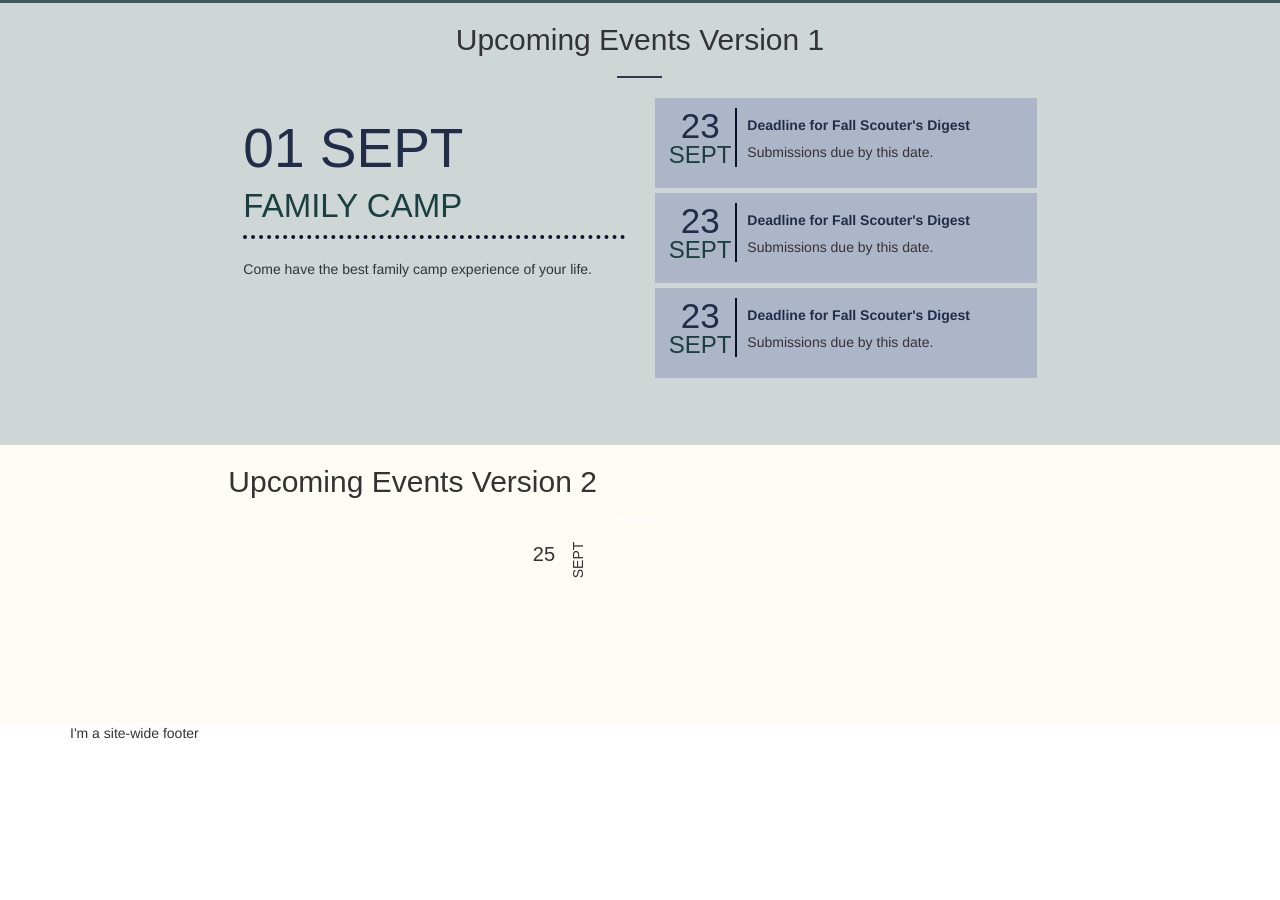
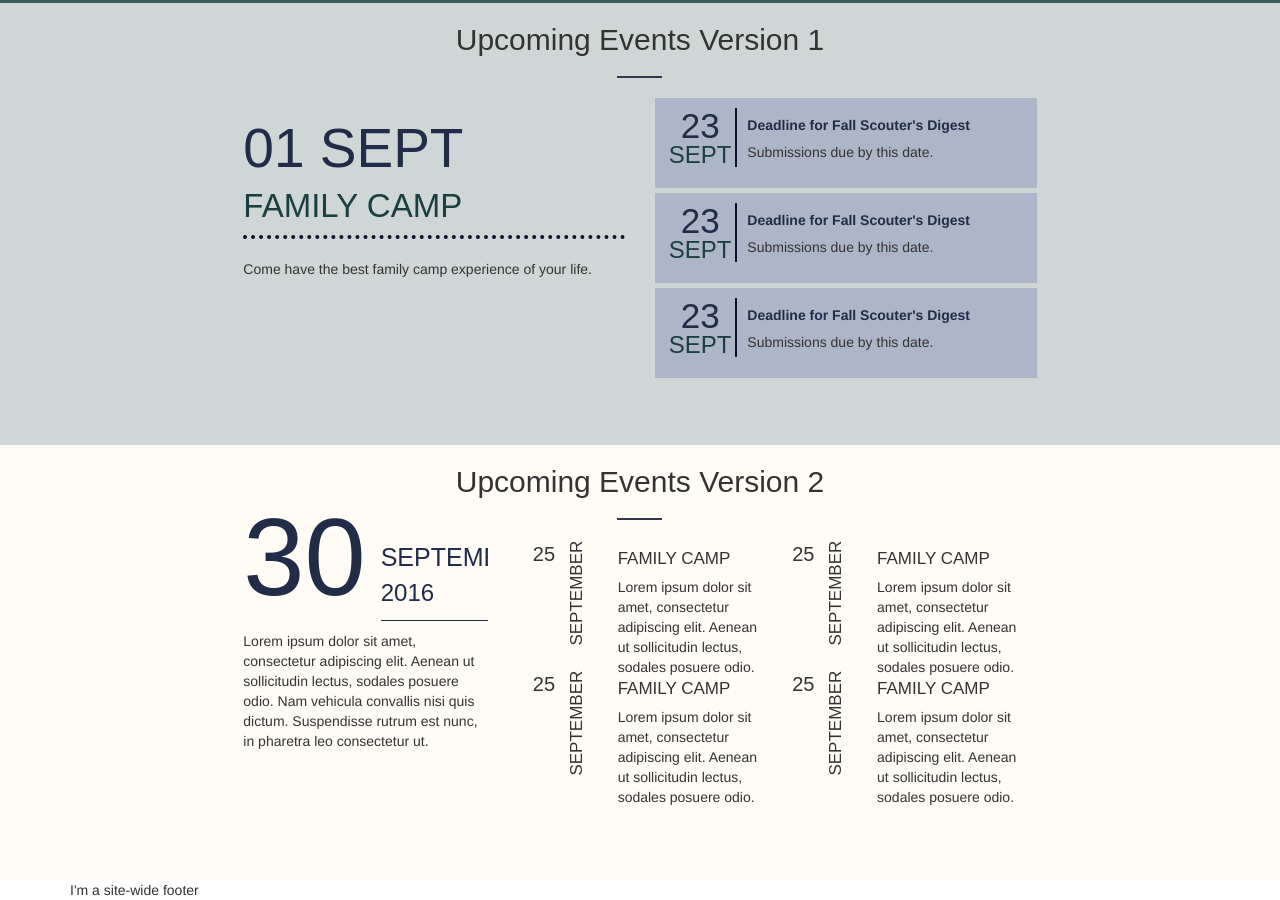
Before and after one commit to edamtoft/goshen, a Jekyll site: the page built from index.html, in a window 1280 px wide and 900 px high, scrolled down 806 px. Built offline with Jekyll 4.4.1, drawn with Linux system fonts in a browser that asks for light colours; some web fonts are replaced; before the commit the page ends 1549 px from its top, so only the background shows below that.

Commit message:
Events layouts and camp page design

```diff
--- a/_layouts/page.html
+++ b/_layouts/page.html
@@ -3,7 +3,8 @@ layout: base
 ---
 <header class="container-fluid" style="background-image: url('{{page.image}}'); background-size: cover; background-position: {{page.imagePosition}}; height: 60%;">
     {% include nav.html %}
+    <h1 class="gsrMainTitle">{{page.title}}</h1>
 </header>
-<main class="container">
+<main class="container-fluid">
   {{content}}
 </main>
--- a/about.markdown
+++ /dev/null
@@ -1,4 +0,0 @@
----
-title: About
-layout: page
----
--- a/index.html
+++ b/index.html
@@ -104,15 +104,56 @@ layout: home
 </div>
 <div class="row" style="background-color: #FFFCF6; padding-bottom: 5%;">
     <div class="col-sm-8 col-sm-offset-2">
-        <h2 class="gsrtitle4 text-center;">Upcoming Events Version 2</h2>
+        <h2 class="gsrtitle3 text-center">Upcoming Events Version 2</h2>
         <div id="large-event" class="col-sm-4">
+            <div>
+                <span style="margin-top: -30px; font-size: 110px; line-height: 94px; color: #212C48; float: left; margin-right: 15px; font-family: 'Palanquin Dark', sans-serif;">30</span>
+                <p style="overflow: hidden; font-size: 25px; color: #212C48; text-transform: uppercase; line-height: 35px; border-bottom: 1px solid #212C48; font-family: 'Palanquin', sans-serif; padding-bottom: 10px; margin-bottom: 10px;">
+                    September
+                    <br/>
+                    <span style="font-size: 24px;">2016</span>
+                </p>
+            </div>
+            <div>
+                <p>Lorem ipsum dolor sit amet, consectetur adipiscing elit. Aenean ut sollicitudin lectus, sodales posuere odio. Nam vehicula convallis nisi quis dictum. Suspendisse rutrum est nunc, in pharetra leo consectetur ut.</p>
+            </div>
         </div>
 
         <div id="events-container" class="col-sm-8">
             <div class="col-sm-6">
-                <div style="width: 50px; float: left; position: relative; height: 120px; overflow: hidden;">
+                <div style="float: left; position: relative; height: 120px;">
                     <span style="font-size: 20px; font-family: 'Palanquin Dark', sans-serif; display: block;">25</span>
-                    <span style="display: block; font-size: 14px; text-transform: uppercase; transform: rotate(270deg); position: absolute; left: 27px; top: 10px; font-family: 'Palanquin', sans-serif;">Sept</span>
+                    <span style="display: block; font-size: 17px; text-transform: uppercase; transform: rotate(270deg); font-family: 'Palanquin', sans-serif; margin-top: 12px; margin-left: -8px; margin-right: -12px;">September</span>
+                </div>
+                <div style="height: 120px;">
+                    <h3 style="font-size: 17px; margin-bottom: 8px; text-transform: uppercase; font-weight: normal; font-family: 'Palanquin', sans-serif; margin-top: 10px;">Family Camp</h3>
+                    <p>Lorem ipsum dolor sit amet, consectetur adipiscing elit. Aenean ut sollicitudin lectus, sodales posuere odio.</p>
+                </div>
+                <div style="float: left; position: relative; height: 120px;">
+                    <span style="font-size: 20px; font-family: 'Palanquin Dark', sans-serif; display: block;">25</span>
+                    <span style="display: block; font-size: 17px; text-transform: uppercase; transform: rotate(270deg); font-family: 'Palanquin', sans-serif; margin-top: 12px; margin-left: -8px; margin-right: -12px;">September</span>
+                </div>
+                <div>
+                    <h3 style="font-size: 17px; margin-bottom: 8px; text-transform: uppercase; font-weight: normal; font-family: 'Palanquin', sans-serif; margin-top: 10px;">Family Camp</h3>
+                    <p>Lorem ipsum dolor sit amet, consectetur adipiscing elit. Aenean ut sollicitudin lectus, sodales posuere odio.</p>
+                </div>
+            </div>
+            <div class="col-sm-6">
+                <div style="float: left; position: relative; height: 120px;">
+                    <span style="font-size: 20px; font-family: 'Palanquin Dark', sans-serif; display: block;">25</span>
+                    <span style="display: block; font-size: 17px; text-transform: uppercase; transform: rotate(270deg); font-family: 'Palanquin', sans-serif; margin-top: 12px; margin-left: -8px; margin-right: -12px;">September</span>
+                </div>
+                <div style="height: 120px;">
+                    <h3 style="font-size: 17px; margin-bottom: 8px; text-transform: uppercase; font-weight: normal; font-family: 'Palanquin', sans-serif; margin-top: 10px;">Family Camp</h3>
+                    <p>Lorem ipsum dolor sit amet, consectetur adipiscing elit. Aenean ut sollicitudin lectus, sodales posuere odio.</p>
+                </div>
+                <div style="float: left; position: relative; height: 120px;">
+                    <span style="font-size: 20px; font-family: 'Palanquin Dark', sans-serif; display: block;">25</span>
+                    <span style="display: block; font-size: 17px; text-transform: uppercase; transform: rotate(270deg); font-family: 'Palanquin', sans-serif; margin-top: 12px; margin-left: -8px; margin-right: -12px;">September</span>
+                </div>
+                <div>
+                    <h3 style="font-size: 17px; margin-bottom: 8px; text-transform: uppercase; font-weight: normal; font-family: 'Palanquin', sans-serif; margin-top: 10px;">Family Camp</h3>
+                    <p>Lorem ipsum dolor sit amet, consectetur adipiscing elit. Aenean ut sollicitudin lectus, sodales posuere odio.</p>
                 </div>
             </div>
         </div>
```
Also changed, not shown: _camps/olmsted.html (added, +120 -0 lines), about.html (added, +8 -0 lines), assets/Hero_About.jpg (added), assets/bg_OLM.JPG (added), 1 other file.
